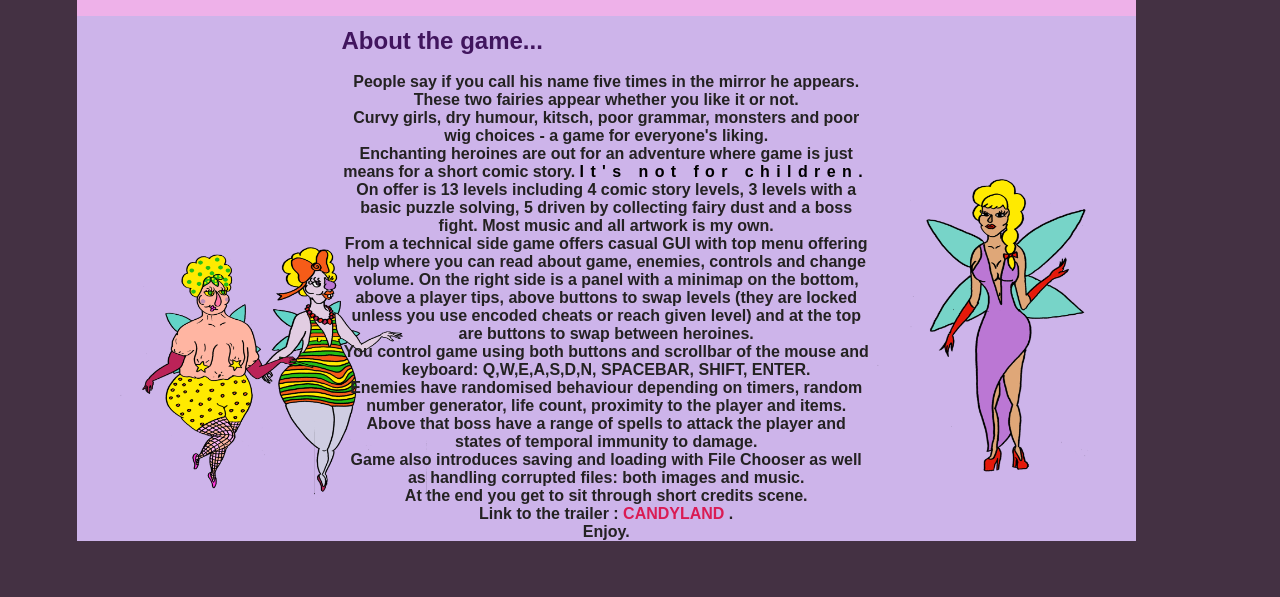
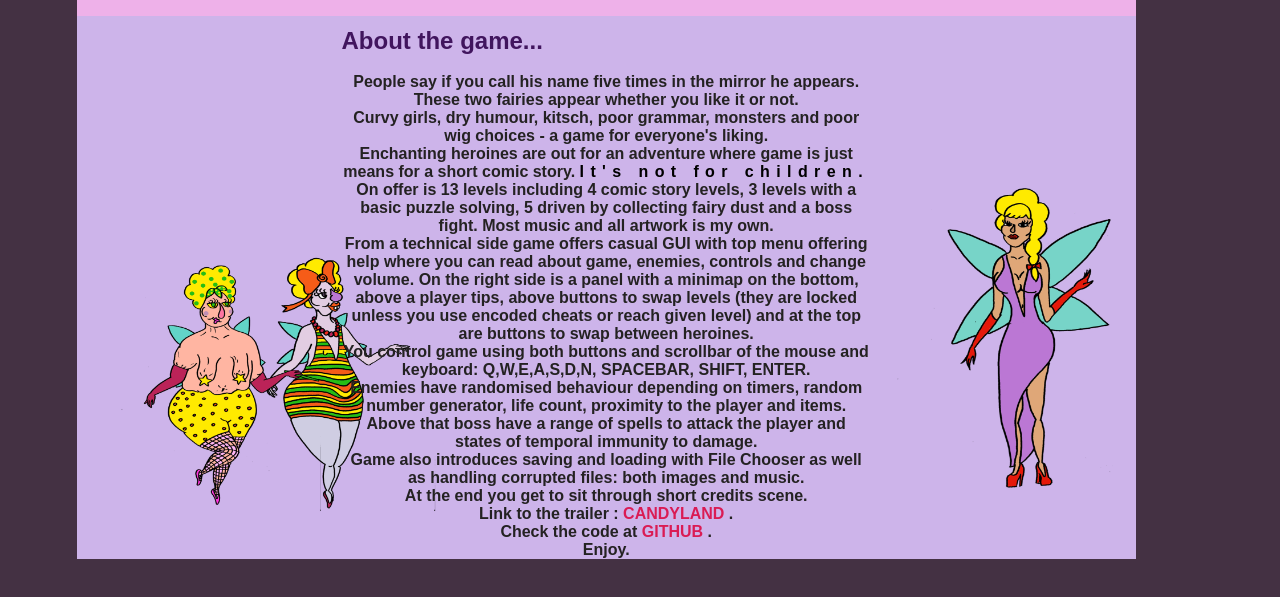
Before and after one commit to mafli91/mafli91.github.io, a plain HTML site: page index.html in a window 1280 px wide. Shown: the part 220-817 px from the top of the page. Drawn offline with Linux system fonts and the light colour scheme.

Commit message:
Update index.html

```diff
--- a/index.html
+++ b/index.html
@@ -48,6 +48,7 @@
                         both images and music. </p>
                     <p>At the end you get to sit through short credits scene.</p>
                     <p>Link to the trailer : <a href="https://youtu.be/0Al-nm2Vvps">CANDYLAND</a> .</p>
+                    <p>Check the code at <a href="https://github.com/mafli91/adbv862/tree/main/GAME1"> GITHUB</a> .</p>
                     <p>Enjoy.</p>
                 </div>
             </div>
```
